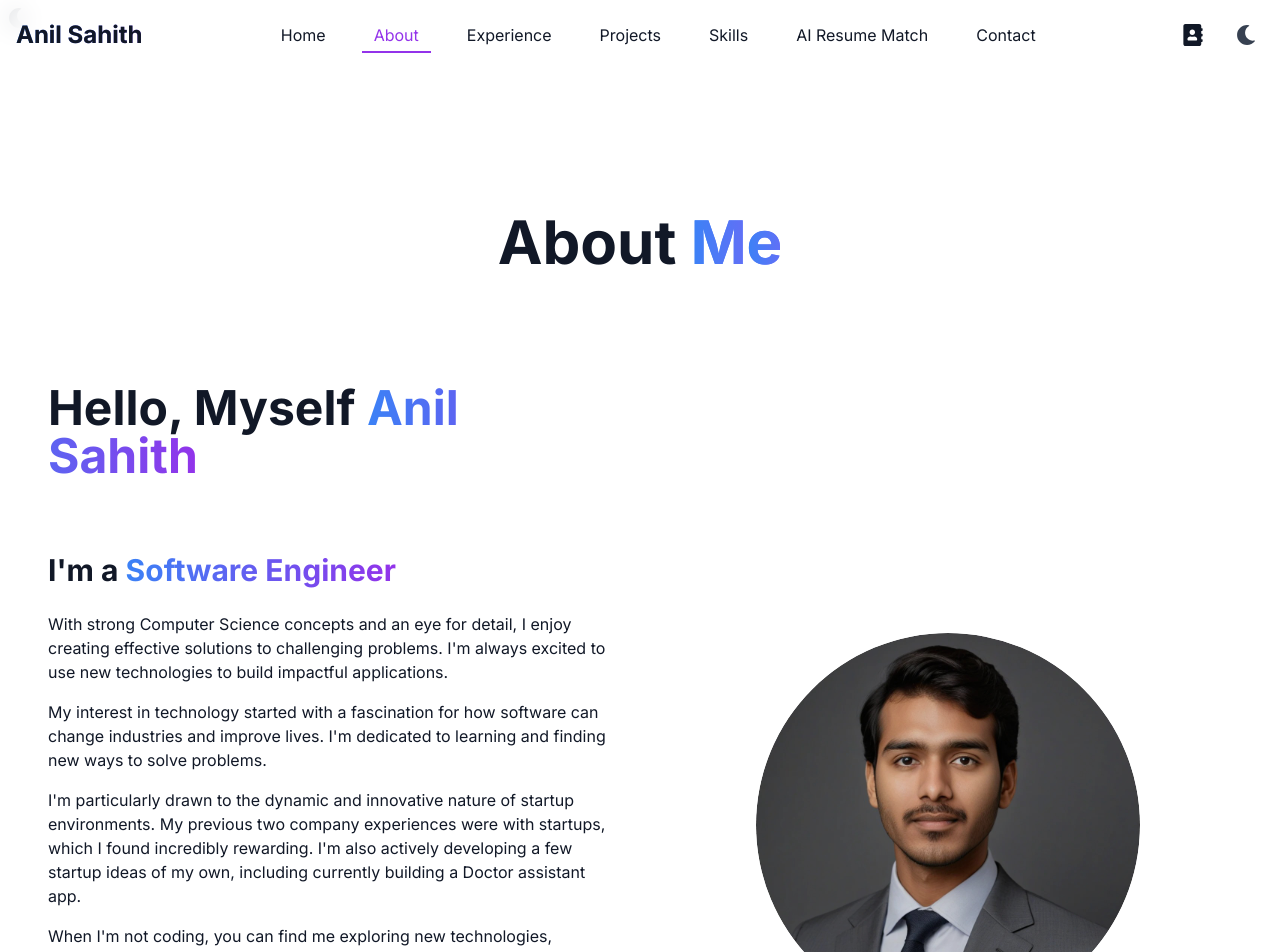
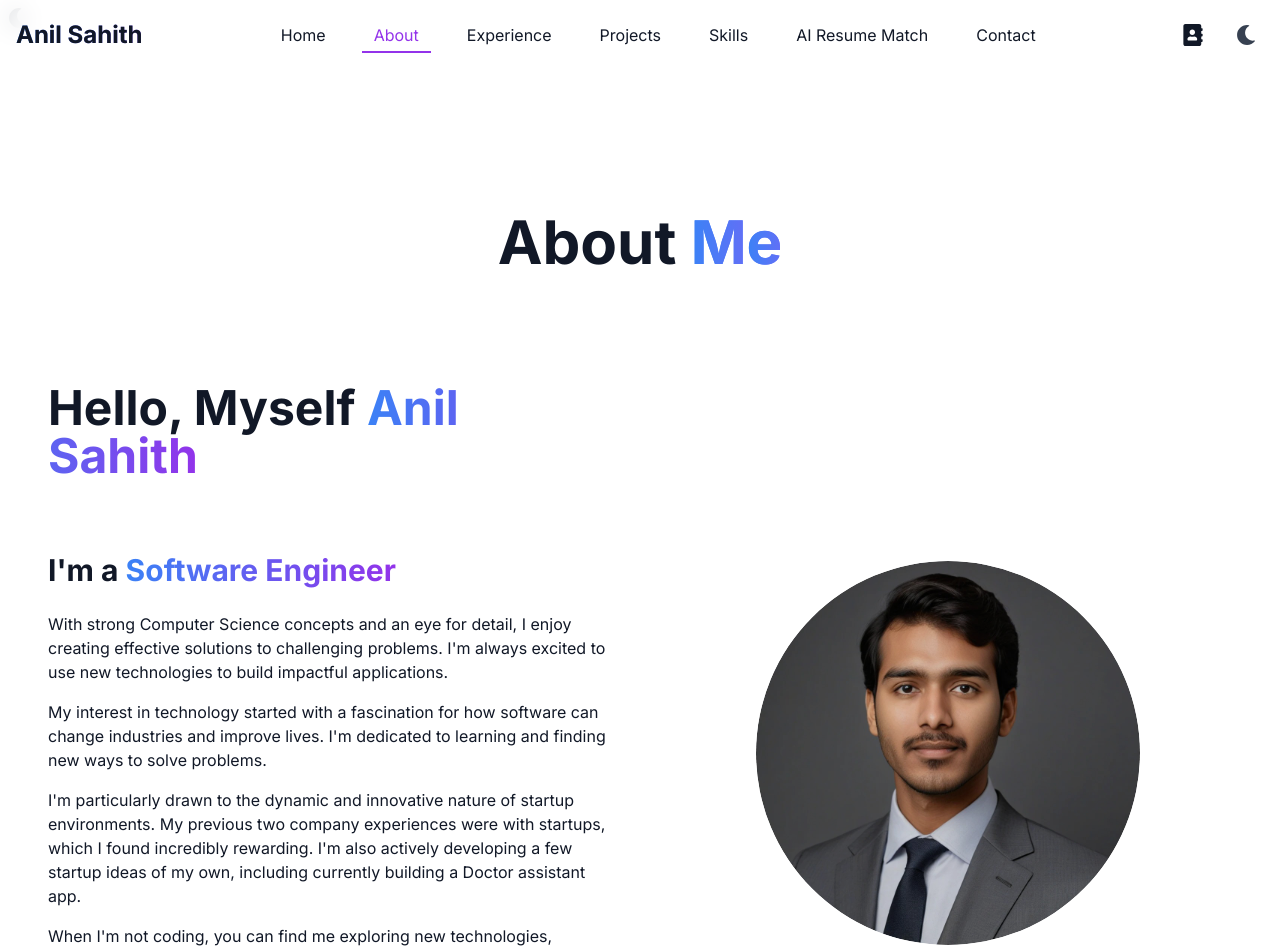
Before and after one commit to sahit1011/My_Portfolio, a Next.js app: page /about in a window 1280 px wide. Shown: the top 952 px of the page. Built offline with nearby package versions, Linux system fonts and the light colour scheme.

Commit message:
profile pic oreintation updated

```diff
--- a/src/app/about/page.tsx
+++ b/src/app/about/page.tsx
@@ -277,7 +277,7 @@ export default function AboutPage() {
           </div>
 
           <div className="order-1 md:order-2 flex justify-center md:items-start">
-            <div className="relative w-64 h-64 md:w-96 md:h-96 rounded-full overflow-hidden md:-mt-60">
+            <div className="relative w-64 h-64 md:w-96 md:h-96 rounded-full overflow-hidden md:-mt-96">
               <Image
                 src="/images/1746994095136.jpg"
                 alt="Anil's Profile"
```
